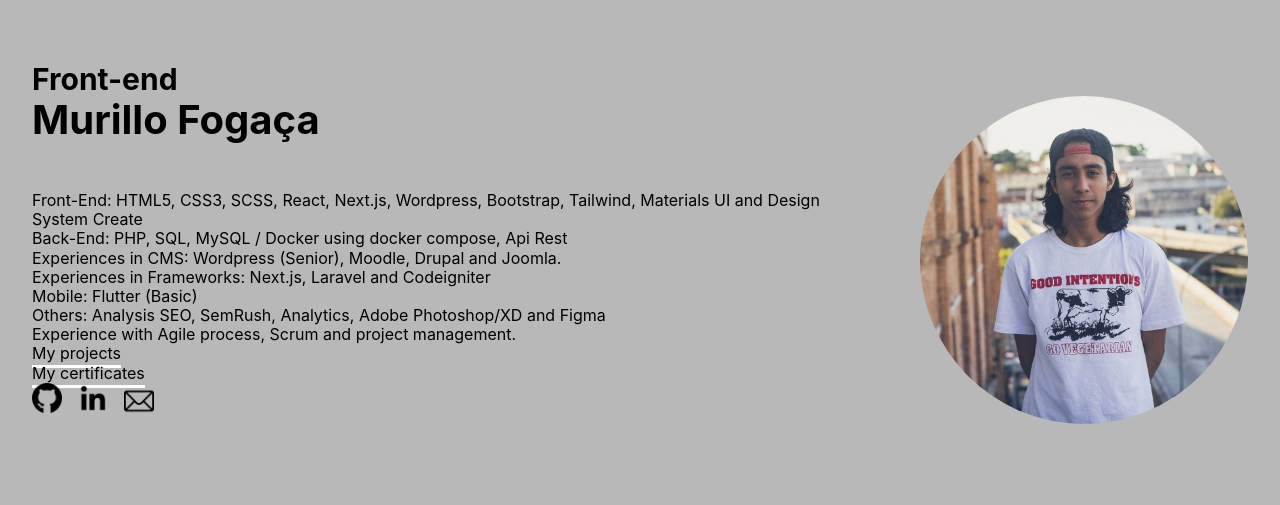
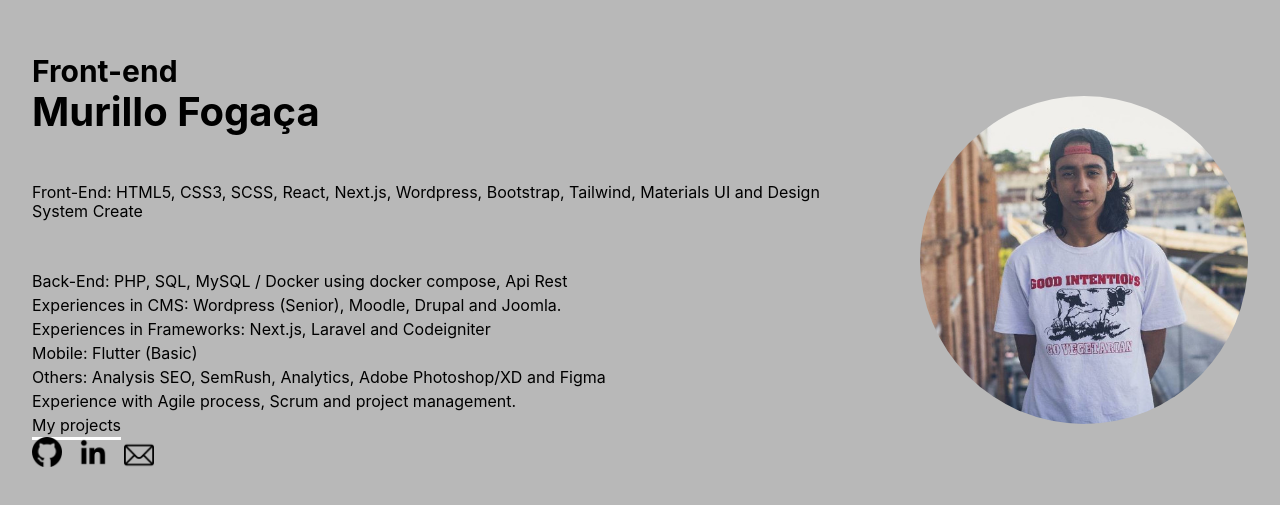
Before and after one commit to Murilloxfogaca/xmurillox, a Next.js app: page / in a window 1280 px wide. Shown: the part 137-642 px from the top of the page. Built offline with nearby package versions, Linux system fonts and the light colour scheme.

Commit message:
:sparkles: modify

```diff
--- a/package.json
+++ b/package.json
@@ -24,6 +24,7 @@
     "eslint-config-airbnb-typescript": "^16.1.0",
     "eslint-config-next": "12.1.0",
     "postcss": "^8.4.8",
+    "prettier": "2.7.1",
     "tailwindcss": "^3.0.23",
     "typescript": "^4.6.2"
   },
--- a/src/pages/certificates/index.tsx
+++ /dev/null
@@ -1,27 +0,0 @@
-import Head from 'next/head'
-import styles from '../../styles/Certificates.module.css'
-import Slides from '../../components/certificates/Slide'
-import "swiper/css/bundle";
-import Link from 'next/link'
-
-export default function Certificates() {
-    return (
-        <div className={styles.container}>
-            <Head>
-            <title>Murillo Fogaça | Certificates</title>
-                <meta name="description" content="Front End | My certificates" />
-                <link rel="icon" href="/marca-x.ico" />
-            </Head>
-
-            <main className={styles.main}>
-                <div className='container py-5'>
-                    <h1 className="text-5xl font-bold text-center mb-5">Certificates</h1>
-                    <div>
-                        <Slides  />
-                    </div>
-                    <p className='text-center py-4 text-uppercase font-bold mt-5'><Link href="/"><a>Back</a></ Link></p>
-                </div>
-            </main>
-        </div>
-    )
-}
--- a/src/pages/index.tsx
+++ b/src/pages/index.tsx
@@ -28,23 +28,28 @@
 
               <p className={styles.description}>
                 Front-End: HTML5, CSS3, SCSS, React, Next.js, Wordpress, Bootstrap, Tailwind, Materials UI and Design System Create
-                <br />
+              </p>
+                <p>
                 Back-End: PHP, SQL, MySQL / Docker using docker compose, Api Rest
-                <br />
+                </p>
+                <p>
                 Experiences in CMS: Wordpress (Senior), Moodle, Drupal and Joomla.
-                <br />
+                </p>
+                <p>
                 Experiences in Frameworks: Next.js, Laravel and Codeigniter
-                <br />
+                </p>
+                <p>
                 Mobile: Flutter   (Basic)
-                <br />
+                </p>
+                <p>
                 Others: Analysis SEO, SemRush, Analytics, Adobe Photoshop/XD and Figma
-                <br />
+                </p>
+                <p>
                 Experience with Agile process, Scrum and project management.
-                <br className='mt-3' />
+                </p>
+                <p>
                 <Link  href="/projects"><a className={styles.link}>My projects</a></Link>
-                <br />
-                <Link href="/certificates"><a className={styles.link} >My certificates</a></Link>
-                <br className='mt-3' />
+                </p>
                 <Link href="https://github.com/Murilloxfogaca">
                   <a className='mt-4 mr-2' target="_blank" >
                     <Image
@@ -76,9 +81,26 @@
                     height={30}
                     className={styles.iconemail}
                   />
+
+
+
+
+
+
+
+
+
+
+
+
+
+
+
+
+
+
                 </a>
                 </Link>
-              </p>
             </div>
             <div className='px-5 py-3'>
               <Image
```
Also changed, not shown: 2 other files (tests, documents, lock files or other folders).
